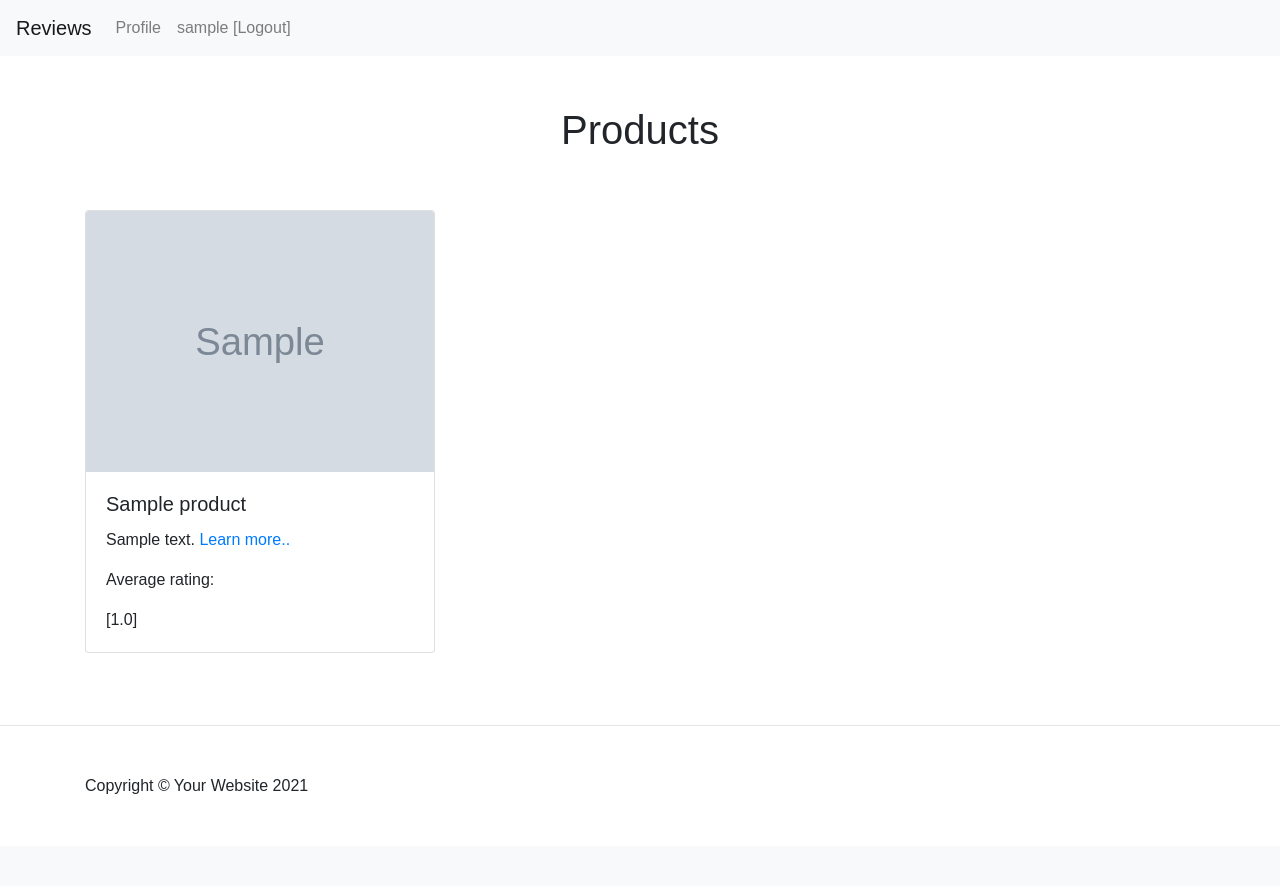
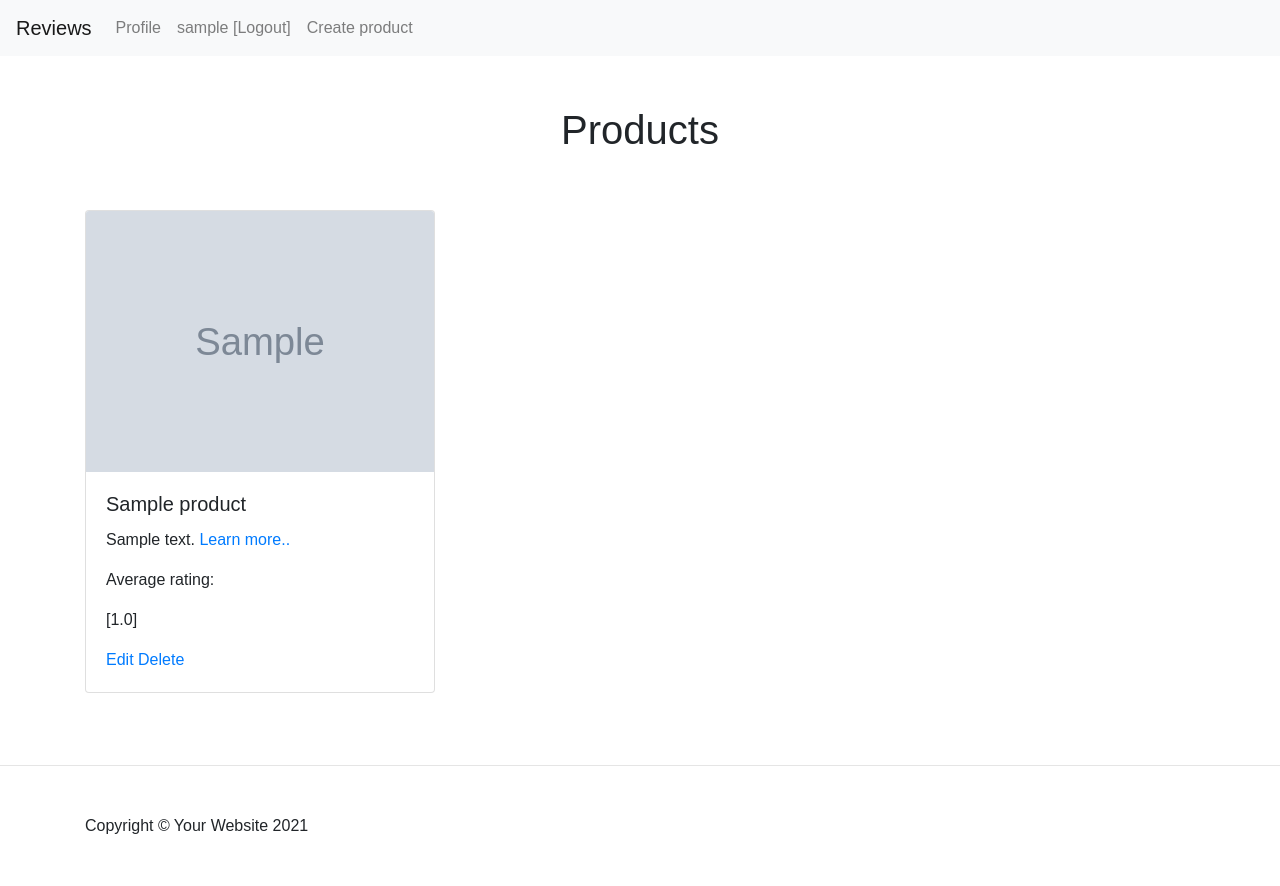
Before and after one commit to amirAkhmetzhanov94/shop_reviews, a Django app: page / in a window 1280 px wide. Before the commit the page ends 794 px from the top, so only its background shows below. Run offline with Django 3.2, Linux system fonts and the light colour scheme; a user stored in the database is signed in; tables that the repository leaves empty hold one stand-in row (values such as "Sample post"); grey boxes marked "Sample" are stand-in pictures; parts of the project's set-up code (start-up, migrations or seed data) failed here and were passed over.

Commit message:
Добавил скрытие кнопок при отсутствии разрешений

```diff
--- a/reviews/webapp/templates/base.html
+++ b/reviews/webapp/templates/base.html
@@ -32,7 +32,11 @@
             <a class="nav-link" href="{% url "register" %}">Register</a>
           </li>
               {% endif %}
-
+        {% if perms.add_product %}
+          <li class="nav-item">
+            <a class="nav-link" href="{% url "product_create" %}">Create product</a>
+          </li>
+        {% endif %}
         </ul>
       </div>
     </nav>
--- a/reviews/webapp/templates/products/index.html
+++ b/reviews/webapp/templates/products/index.html
@@ -17,7 +17,13 @@
       <div class="card-body">
         <h5 class="card-title">{{ product.name }}</h5>
         <p class="card-text">{{ product.description|slice:200 }} <a href="{% url "product_detail" product.pk %}">Learn more..</a></p>
-          <p>Average rating:</p>{{ ratings_list|slice:forloop.counter }}
+        <p>Average rating:</p>{{ ratings_list|slice:forloop.counter }}
+        {% if perms.change_product and perms.delete_product %}
+          <div class="mt-3">
+            <a href="{% url "product_edit" product.pk %}">Edit</a>
+            <a href="{% url "product_delete" product.pk %}">Delete</a>
+        </div>
+       {% endif %}
       </div>
     </div>
   </div>
--- a/reviews/webapp/views.py
+++ b/reviews/webapp/views.py
@@ -98,7 +98,7 @@ class EditReviewView(UserPassesTestMixin, UpdateView):
         return reverse("product_detail", kwargs={"pk": self.get_object().product.pk})
 
 
-class DeleteReviewView(DeleteView):
+class DeleteReviewView(UserPassesTestMixin, DeleteView):
     template_name = "reviews/delete.html"
     model = Review
 
```
Also changed, not shown: reviews/accounts/templates/user_detail.html (+6 -1 lines), reviews/reviews/settings.py (+1 -12 lines), reviews/webapp/templates/products/detail.html (+6 -2 lines).
